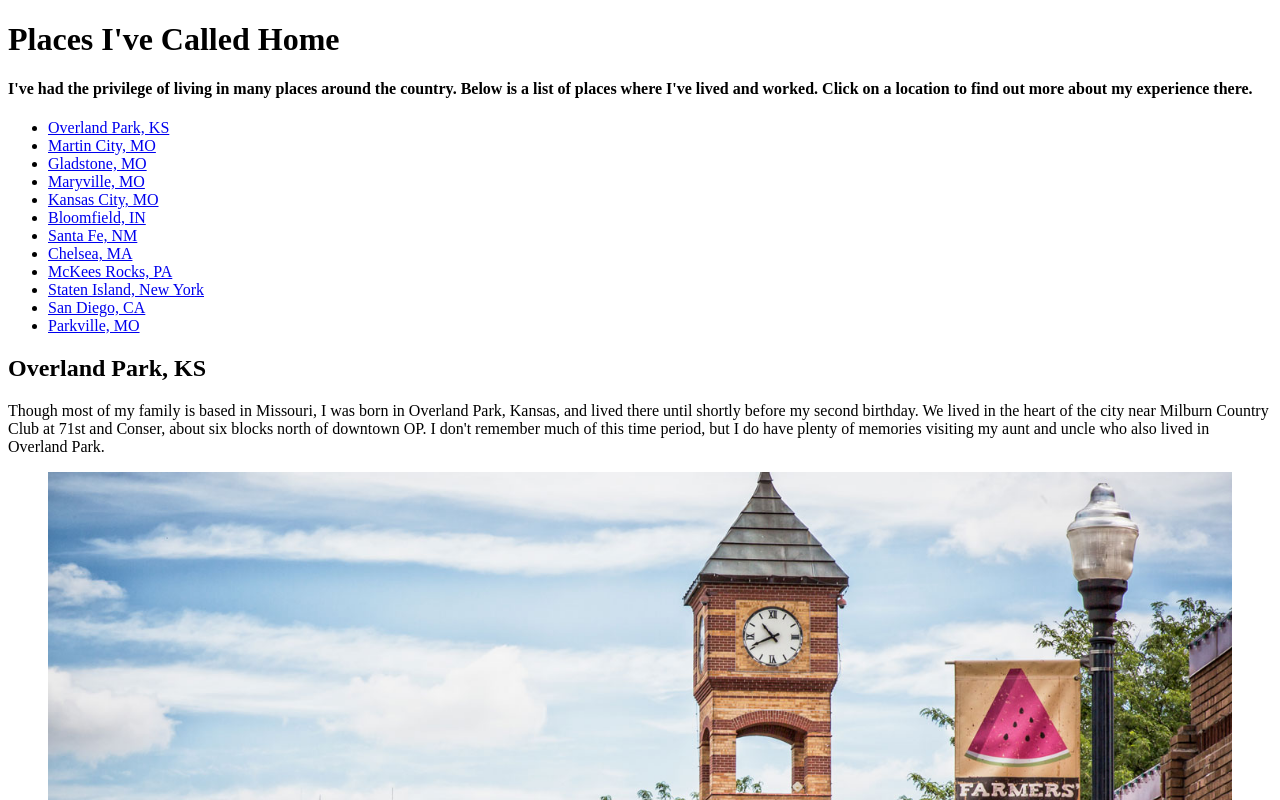
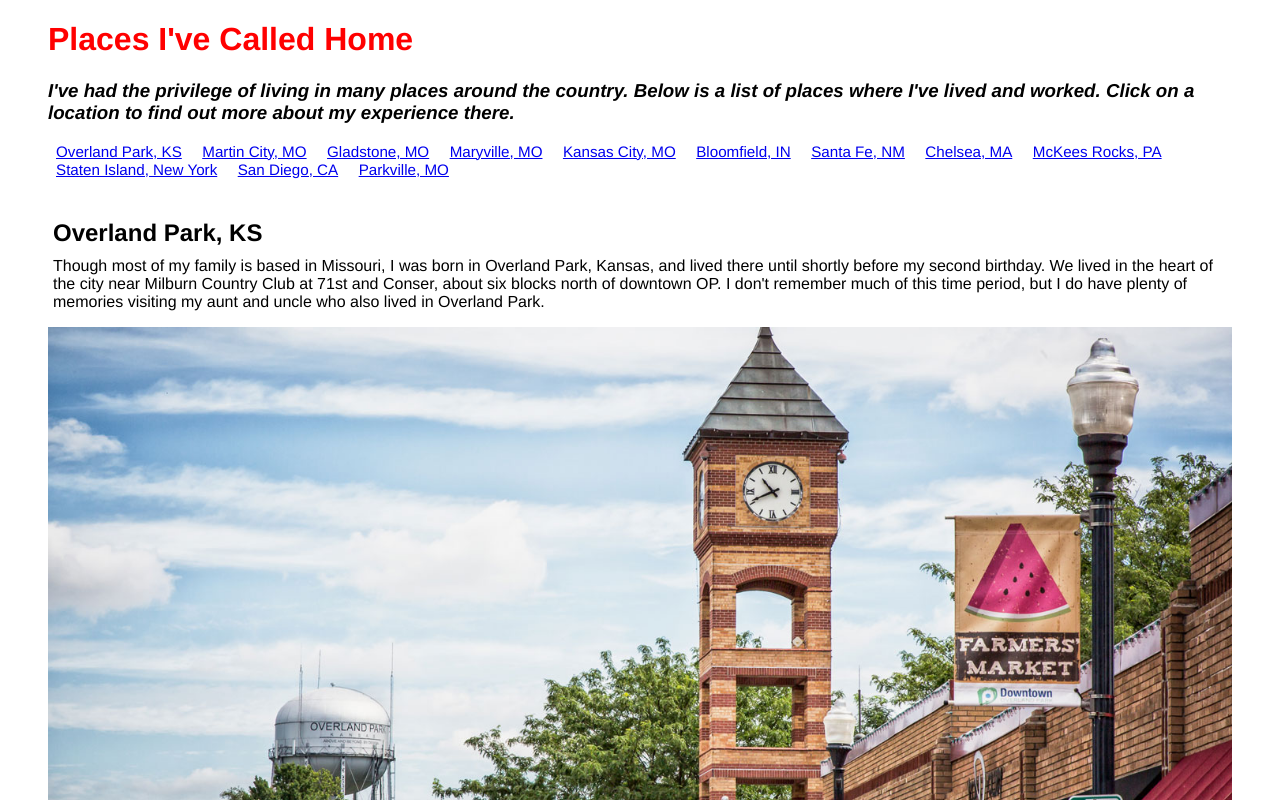
Before and after one commit to timforsythe/js-assignment-4-html-me-something-timforsythe, a website: page index.html in a window 1280 px wide. Shown: the top 800 px of the page. Drawn offline with Linux system fonts and the light colour scheme.

Commit message:
added css styling

```diff
--- a/index.html
+++ b/index.html
@@ -6,10 +6,10 @@
    </head>
    <body>
       <header>
-         <h1>Places I've Called Home</h1>
-         <h4>
+         <h1 id="mainHeading">Places I've Called Home</h1>
+         <h3>
             I've had the privilege of living in many places around the country. Below is a list of places where I've lived and worked. Click on a location to find out more about my experience there.
-         </h4>
+         </h3>
          <nav>
             <ul>
                <li>
@@ -201,7 +201,7 @@
       <section>
          <a name="parkville"></a>
          <h2>Parkville, MO</h2>
-         <p>
+         <p id="testP" class="funParagraph">
             My family ended up in Parkville, Missouri as our settled home, which made it really convenient to commute to downtown Kansas City. While it is the suburbs, our house is close to
             every amenity we could possibly need - good schools, resataurants, stores, etc.
          </p>
--- a/styles.css
+++ b/styles.css
@@ -4,3 +4,69 @@ img {
     width: 100%;
     height: auto;
   }
+
+  p {
+    margin-top: 10px;
+    margin-bottom: 10px;
+    margin-right: 45px;
+    margin-left: 45px;
+    font-family: "Helvetica", sans-serif;
+  }
+
+  #mainHeading {
+    color: red;
+    padding-left: 40px;
+    font-family: "Helvetica", sans-serif;
+  }
+
+  h3 {
+    padding-left: 40px;
+    padding-right: 40px;
+    font-family: "Helvetica", sans-serif;
+    font-style:oblique;
+  }
+
+  h2 {
+    margin-top: 40px;
+    margin-bottom: 0px;
+    margin-right: 45px;
+    margin-left: 45px;
+    font-family: "Helvetica", sans-serif;
+  }
+
+  nav ul {
+    font-family: "Helvetica", sans-serif;
+  }
+
+  nav ul li {
+    margin-left: 8px;
+    margin-right: 8px;
+    display: inline-block;
+    text-align: center;
+    font-size: 0.95em;
+  }
+
+  body {
+    margin-top: 8px;
+    margin-bottom: 8px;
+    margin-right: 8px;
+    margin-left: 8px;
+    display: block;
+  }
+
+  figcaption {
+    font-family: "Times New Roman", serif;
+    color: gray;
+    font-style: italic;
+  }
+
+  #testP.funParagraph {
+    color: green;
+  }
+
+  footer {
+    text-align: center;
+    margin-bottom: 3em;
+    margin-top: 2em;
+    color: darkslategrey;
+  }
```
